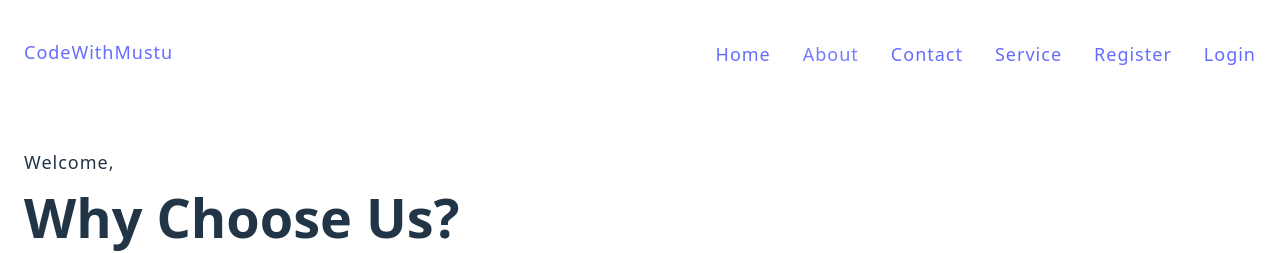
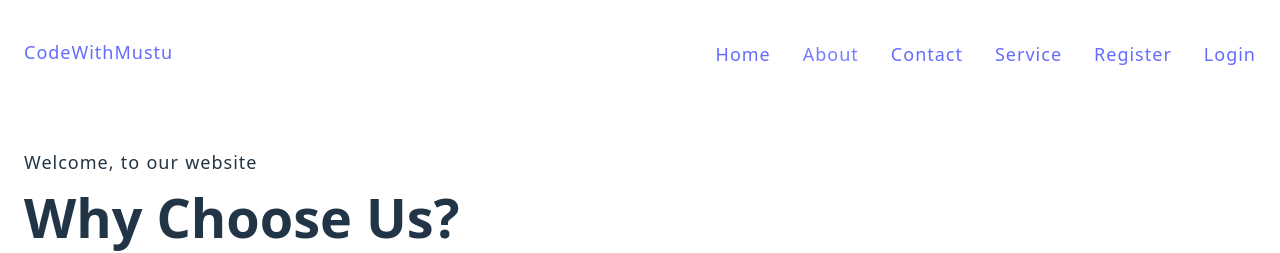
Before and after one commit to Mustu19/MERN_Agency, a React (Vite) app in the folder client/: page /about in a window 1280 px wide. Shown: the top 253 px of the page. Built offline with nearby package versions, Linux system fonts and the light colour scheme; no server answers.

Commit message:
Fetch User Data from Database and Display in About Page

```diff
--- a/client/src/pages/About.jsx
+++ b/client/src/pages/About.jsx
@@ -1,9 +1,9 @@
 import { NavLink } from "react-router-dom";
 import { Analytics } from "../components/Analytics";
-// import { useAuth } from "../store/auth";
+import { useAuth } from "../store/auth";
 
 export const About = () => {
-  // const { user } = useAuth();
+  const { user } = useAuth();
   return (
     <>
       <main>
@@ -13,7 +13,7 @@ export const About = () => {
               {/* <p>We care to cure your Health</p> */}
               <p>
                 Welcome,
-                {/* {user ? ` ${user.username} to our website` : ` to our website`} */}
+                {user ? ` ${user.username} to our website` : ` to our website`}
               </p>
               <h1>Why Choose Us? </h1>
               <p>
```
